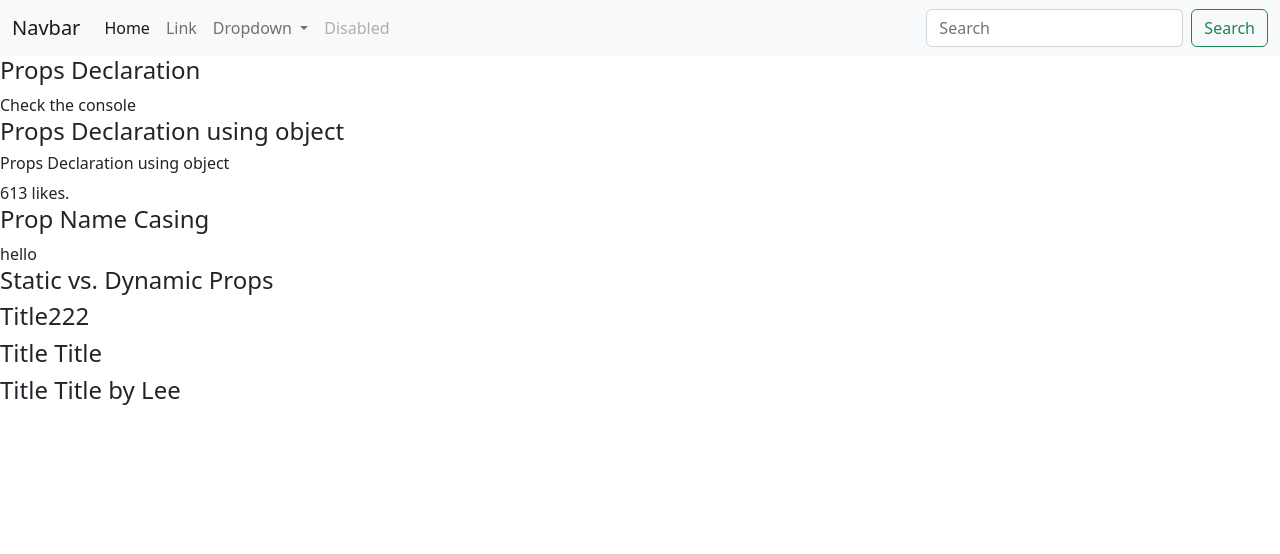
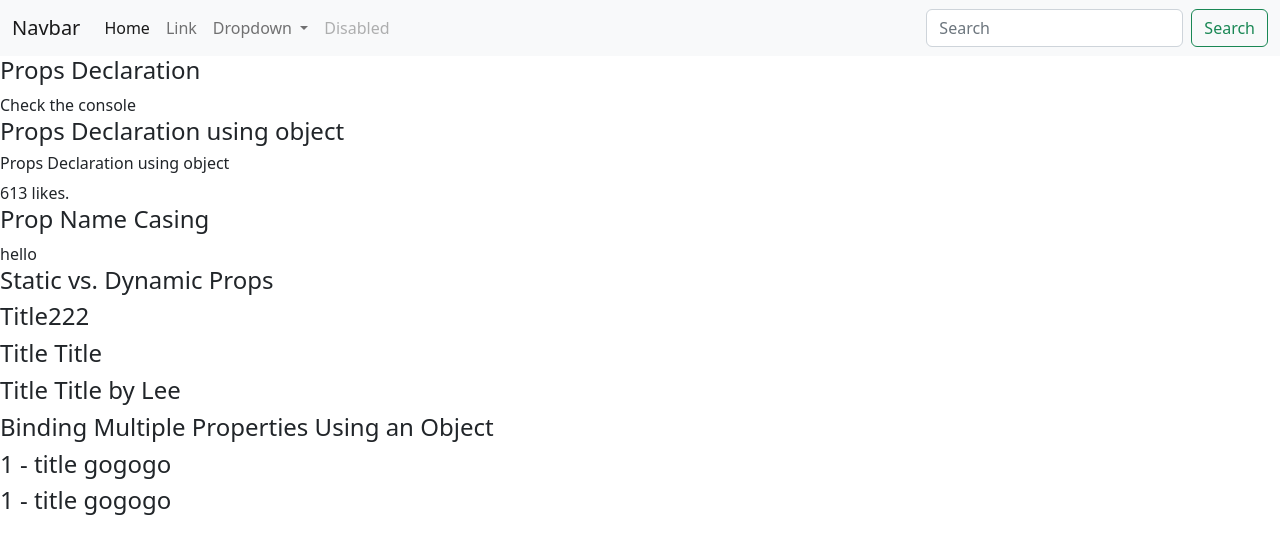
Before and after one commit to ljh9/VueExercises, a Vue app: page / in a window 1280 px wide. Shown: the top 554 px of the page. Built offline with nearby package versions, Linux system fonts and the light colour scheme.

Commit message:
BindingPropertiesObject

```diff
--- /dev/null
+++ b/src/views/Exercise10/BindingPropertiesObject.vue
@@ -0,0 +1,24 @@
+<script>
+import BlogPostObject from './BlogPostObject.vue'
+export default {
+  components: {
+    BlogPostObject
+  },
+  data() {
+    return {
+      post: {
+        id: 1,
+        title: 'title gogogo'
+
+      }
+    }
+  }
+}
+</script>
+
+<template>
+    <div class="exercise">
+        <BlogPostObject v-bind="post" />
+        <BlogPostObject :id="post.id" :title="post.title" />
+    </div>
+</template>
--- a/src/views/Exercise10/Exercise10.vue
+++ b/src/views/Exercise10/Exercise10.vue
@@ -3,6 +3,7 @@ import PropsDeclaration from './PropsDeclaration.vue'
 import PropsDeclarationObject from './PropsDeclarationObject.vue'
 import PropNameCasing from './PropNameCasing.vue'
 import StaticAndDynamicProps from './StaticAndDynamicProps.vue'
+import BindingPropertiesObject from './BindingPropertiesObject.vue'
 </script>
 
 <template>
@@ -14,6 +15,8 @@ import StaticAndDynamicProps from './StaticAndDynamicProps.vue'
         <h4>Prop Name Casing</h4>
         <PropNameCasing greeting-message="hello"/>
         <h4>Static vs. Dynamic Props</h4>
-        <StaticAndDynamicProps/>
+        <StaticAndDynamicProps />
+        <h4>Binding Multiple Properties Using an Object</h4>
+        <BindingPropertiesObject />
     </div>
 </template>
```
